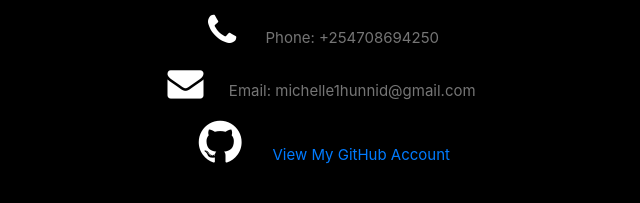
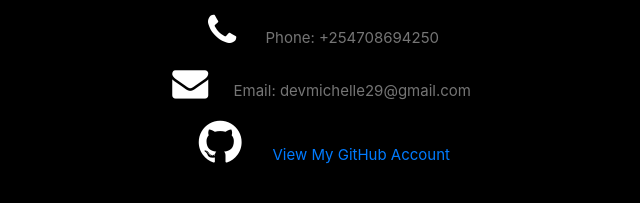
Before and after one commit to Monroe100/portfolio, a plain HTML site: page index.html in a window 1280 px wide. Shown: the part 2343-2546 px from the top of the page, 321-961 px from the left. Drawn offline with nearby package versions, Linux system fonts and the light colour scheme; files that its build step writes are made by us from their sources.

Commit message:
made edits

```diff
--- a/index.html
+++ b/index.html
@@ -196,7 +196,7 @@
     <div class="w3-section">
       <p><i class="fa fa-map-marker fa-fw w3-text-white w3-xxlarge w3-margin-right"></i> Nairobi, Kenya</p>
       <p><i class="fa fa-phone fa-fw w3-text-white w3-xxlarge w3-margin-right"></i> Phone: +254708694250</p>
-	  <p><i class="fa fa-envelope fa-fw w3-text-white w3-xxlarge w3-margin-right"> </i> Email: michelle1hunnid@gmail.com</p>
+	  <p><i class="fa fa-envelope fa-fw w3-text-white w3-xxlarge w3-margin-right"> </i> Email: devmichelle29@gmail.com</p>
 	  <p><i class="fa fa-github fa-fw w3-text-white w3-margin-right" style="font-size:50px"><a href="https://github.com/Monroe100"></i> View My GitHub Account</p></a>
 
 
```
